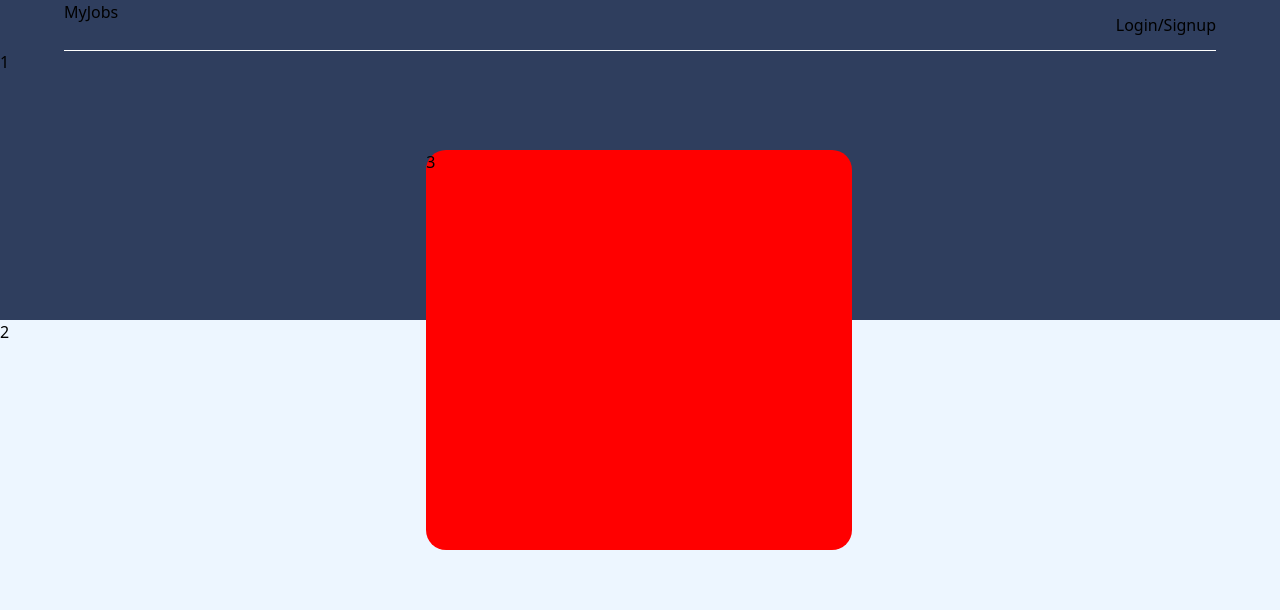
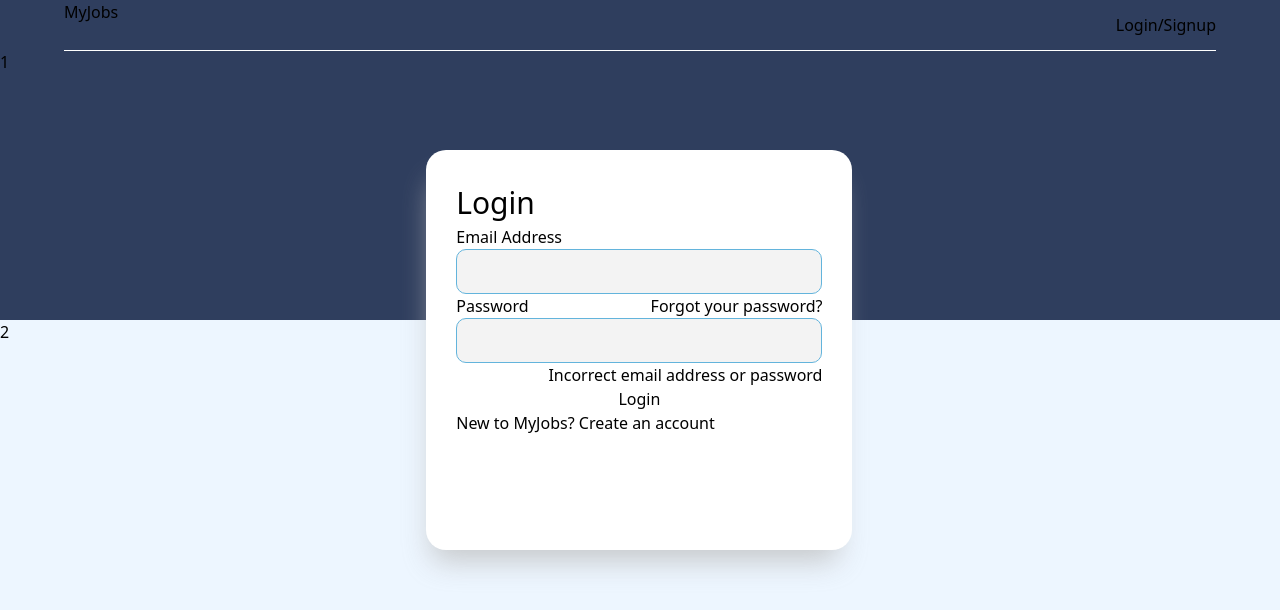
Before and after one commit to akslucky619/naukri-clone, a React (Create React App) app: page /login in a window 1280 px wide. Shown: the top 610 px of the page. Built offline with nearby package versions, Linux system fonts and the light colour scheme.

Commit message:
add modal and style form

```diff
--- a/src/components/JobsPage/JobsPage.js
+++ b/src/components/JobsPage/JobsPage.js
@@ -1,9 +1,12 @@
-import React from "react";
+import React, { useState } from "react";
 import Card from "../Cards/Cards";
+import Modal from "../Modal/Modal";
 import Nav from "../Nav/Nav";
 import "./JobsPage.css";
 
 function JobsPage() {
+  const [show, setShow] = useState(false);
+
   return (
     <div className="jobs-parent">
       <div className="jobs-header">
@@ -24,6 +27,8 @@ function JobsPage() {
           <Card />
           <Card />
         </div> */}
+        <button onClick={() => setShow(true)}>click</button>
+        <Modal onClose={() => setShow(false)} show={show} />
       </div>
     </div>
   );
--- a/src/components/LoginForm/LoginForm.css
+++ b/src/components/LoginForm/LoginForm.css
@@ -16,11 +16,37 @@
 }
 
 .form {
-  background: red;
+  background: #ffffff;
   position: absolute;
   width: 33.3%;
   height: 400px;
   left: 33.3%;
   top: 150px;
   border-radius: 20px;
+  box-shadow: -4px 21px 29px -10px rgb(186 186 186 / 75%);
 }
+
+.form-parent {
+  height: 100%;
+  display: flex;
+  flex-direction: column;
+  padding: 30px;
+}
+
+.inputs {
+  height: 45px;
+  border: 1px solid #63b4dc;
+  border-radius: 10px;
+  background: #f3f3f3;
+}
+
+.forgot-label {
+  display: flex;
+  flex-direction: row;
+  justify-content: space-between;
+}
+
+.incorrect-fields {
+  display: flex;
+  justify-content: end;
+}
--- a/src/components/LoginForm/LoginForm.js
+++ b/src/components/LoginForm/LoginForm.js
@@ -9,7 +9,29 @@ function LoginForm() {
         <Nav />1
       </div>
       <div className="bottom">2</div>
-      <div className="form">3</div>
+      <div className="form">
+        <div>
+          <form>
+            <div className="form-parent">
+              <h4 style={{ fontSize: "30px" }}>Login</h4>
+              <p>Email Address</p>
+              <input className="inputs" type="text" />
+              <div className="forgot-label">
+                <p>Password</p>
+                <p>Forgot your password?</p>
+              </div>
+              <input className="inputs" type="text" />
+              <div className="incorrect-fields">
+                <p>Incorrect email address or password</p>
+              </div>
+              <button>Login</button>
+              <div>
+                New to MyJobs? <a href="/">Create an account</a>
+              </div>
+            </div>
+          </form>
+        </div>
+      </div>
     </div>
   );
 }
--- /dev/null
+++ b/src/components/Modal/Modal.css
@@ -0,0 +1,11 @@
+.modal {
+  position: fixed;
+  left: 0;
+  top: 0;
+  right: 0;
+  bottom: 0;
+  background: rgba(0, 0, 0, 0.5);
+  display: flex;
+  align-items: center;
+  justify-content: center;
+}
--- /dev/null
+++ b/src/components/Modal/Modal.js
@@ -0,0 +1,21 @@
+import React from "react";
+import "./Modal.css";
+
+function Modal(props) {
+  if (!props.show) {
+    return null;
+  }
+
+  console.log(props);
+  return (
+    <div className="modal">
+      <div>Modal Header</div>
+      <div>Modal Content</div>
+      <button onClick={props.onClose} className="button">
+        Close
+      </button>
+    </div>
+  );
+}
+
+export default Modal;
```
